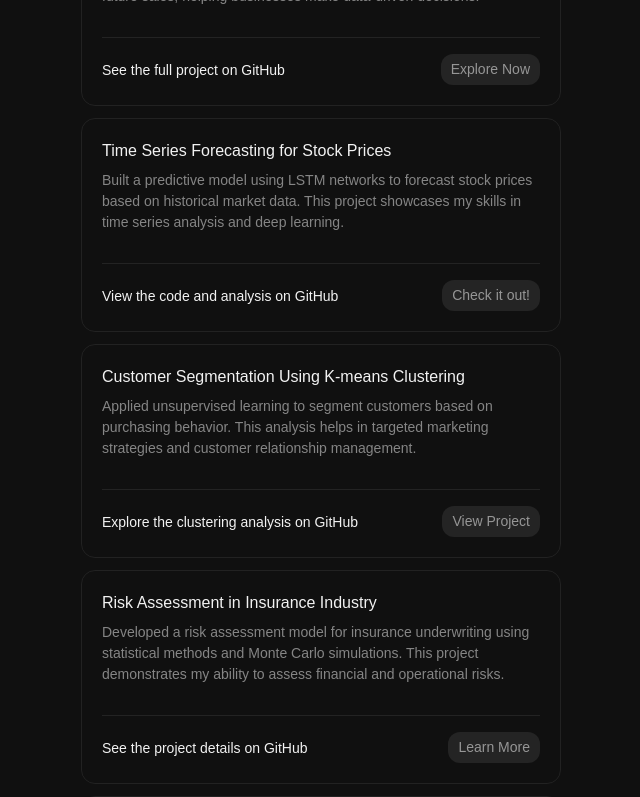
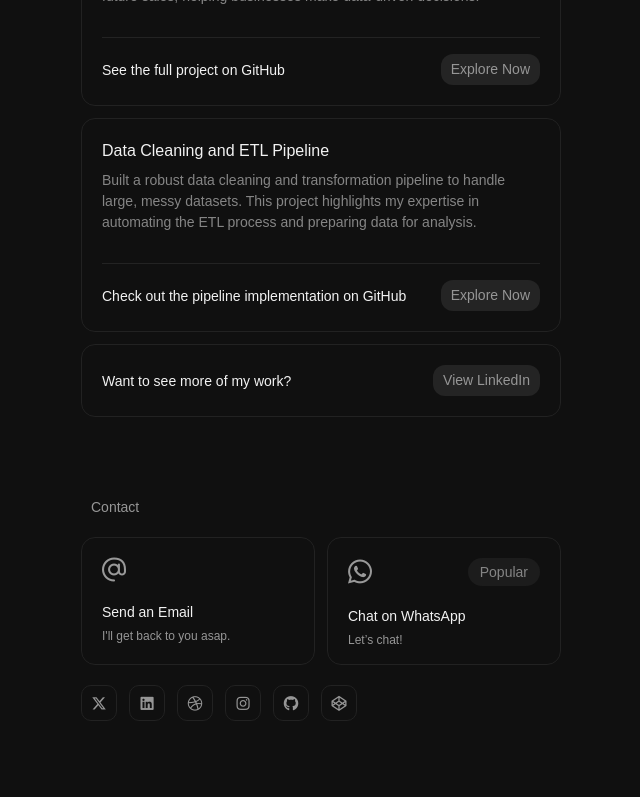
Before and after one commit to AmanVyrha/portfolio, a Vue app in the folder my-vue-project/: page / in a window 1280 px wide. Shown: the part 1060-1857 px from the top of the page, without its empty margins (319-959 px from the left). Built offline with nearby package versions, Linux system fonts and the light colour scheme; a web font is replaced by a local one.

Commit message:
Update Services.vue

```diff
--- a/my-vue-project/src/components/layout/Services.vue
+++ b/my-vue-project/src/components/layout/Services.vue
@@ -13,30 +13,6 @@ const cards = [
     anothertext: "See the full project on GitHub",
     label: "Explore Now",
     link: "https://github.com/AmanVyrha/sales-prediction-model",
-  },
-  {
-    heading: "Time Series Forecasting for Stock Prices",
-    description:
-      "Built a predictive model using LSTM networks to forecast stock prices based on historical market data. This project showcases my skills in time series analysis and deep learning.",
-    anothertext: "View the code and analysis on GitHub",
-    label: "Check it out!",
-    link: "https://github.com/AmanVyrha/stock-price-forecasting",
-  },
-  {
-    heading: "Customer Segmentation Using K-means Clustering",
-    description:
-      "Applied unsupervised learning to segment customers based on purchasing behavior. This analysis helps in targeted marketing strategies and customer relationship management.",
-    anothertext: "Explore the clustering analysis on GitHub",
-    label: "View Project",
-    link: "https://github.com/AmanVyrha/customer-segmentation",
-  },
-  {
-    heading: "Risk Assessment in Insurance Industry",
-    description:
-      "Developed a risk assessment model for insurance underwriting using statistical methods and Monte Carlo simulations. This project demonstrates my ability to assess financial and operational risks.",
-    anothertext: "See the project details on GitHub",
-    label: "Learn More",
-    link: "https://github.com/AmanVyrha/insurance-risk-assessment",
   },
   {
     heading: "Data Cleaning and ETL Pipeline",
```
